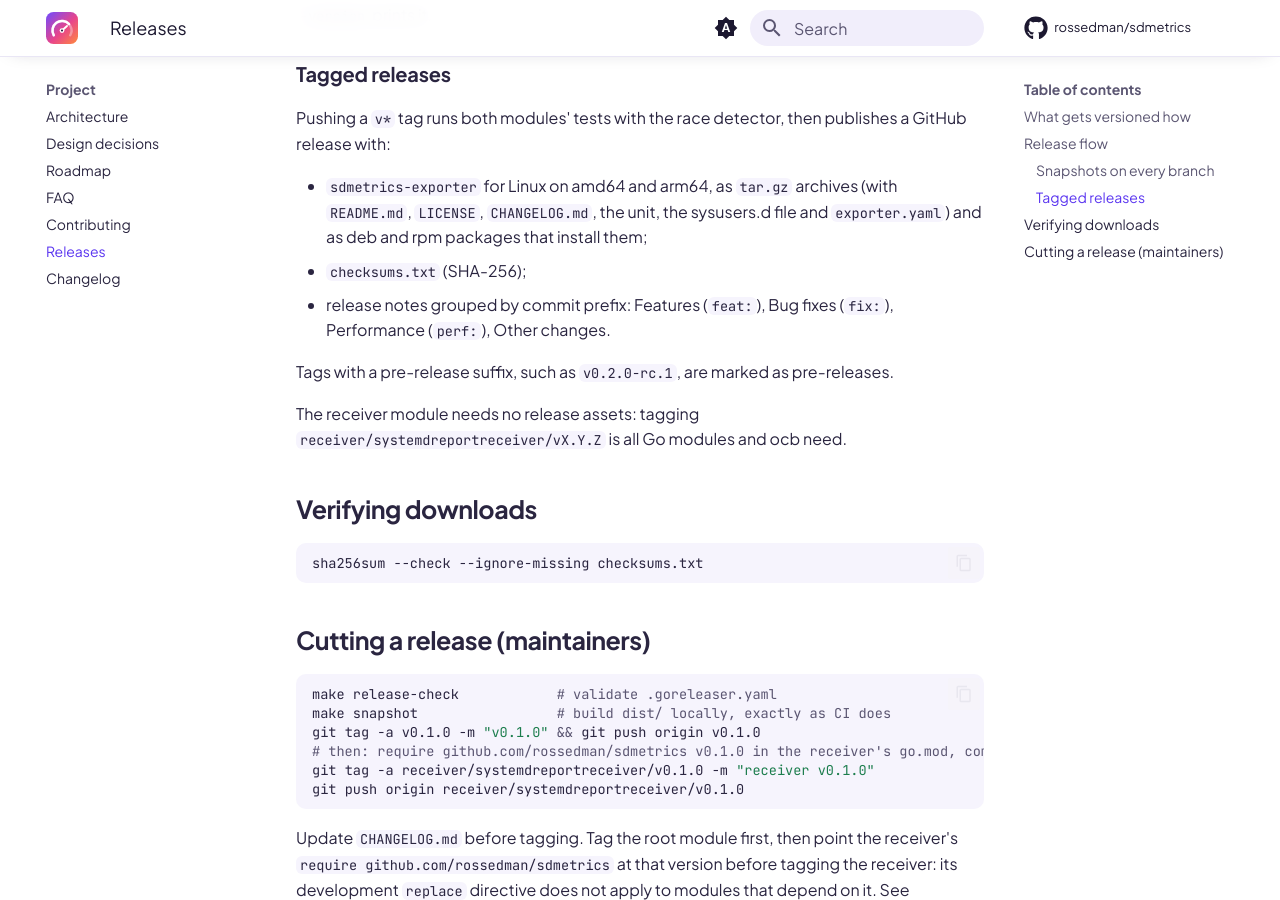
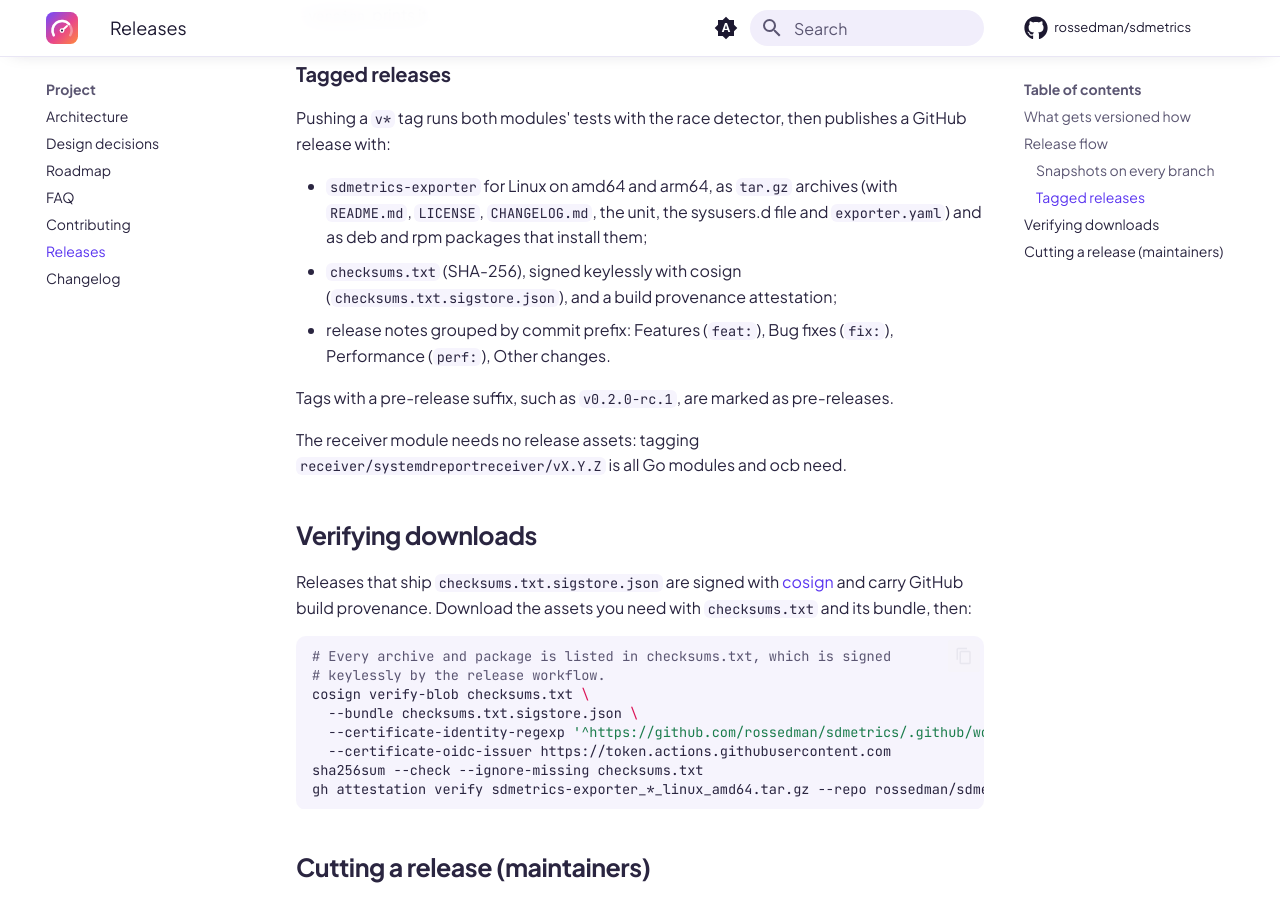
Before and after one commit to rossedman/sdmetrics, an MkDocs documentation site: the page built from docs/project/releases.md, in a window 1280 px wide and 900 px high, scrolled down 1202 px. Built offline with MkDocs 1.6.1 and Material for MkDocs 9.7.7, drawn with Linux system fonts in a browser that asks for light colours; comment, search, counter and statistics services are not loaded.

Commit message:
build: sign release checksums with cosign and attest provenance
Keyless Sigstore signing with the release workflow's OIDC identity, a
build provenance attestation, no build caches in release jobs, and the
verification commands in SECURITY.md and the releases page.

Co-Authored-By: Claude Opus 5.5 <noreply@anthropic.com>
Claude-Session: https://claude.ai/code/session_01TduKFE9weAFy1b5vGMPxxE

````diff
--- a/docs/project/releases.md
+++ b/docs/project/releases.md
@@ -29,7 +29,7 @@ flowchart LR
     snap --> art["workflow artifact<br/>sdmetrics-snapshot-&lt;branch&gt;<br/>(kept 14 days)"]
     tag["push tag v0.1.0"] --> test["go test -race, both modules"]
     test --> rel["GoReleaser release"]
-    rel --> gh["GitHub release<br/>tarballs · deb · rpm · checksums · notes"]
+    rel --> gh["GitHub release<br/>tarballs · deb · rpm · signed checksums · notes"]
 ```
 
 ### Snapshots on every branch
@@ -50,7 +50,8 @@ publishes a GitHub release with:
 - `sdmetrics-exporter` for Linux on amd64 and arm64, as `tar.gz` archives
   (with `README.md`, `LICENSE`, `CHANGELOG.md`, the unit, the sysusers.d file
   and `exporter.yaml`) and as deb and rpm packages that install them;
-- `checksums.txt` (SHA-256);
+- `checksums.txt` (SHA-256), signed keylessly with cosign
+  (`checksums.txt.sigstore.json`), and a build provenance attestation;
 - release notes grouped by commit prefix: Features (`feat:`), Bug fixes
   (`fix:`), Performance (`perf:`), Other changes.
 
@@ -62,8 +63,19 @@ The receiver module needs no release assets: tagging
 
 ## Verifying downloads
 
+Releases that ship `checksums.txt.sigstore.json` are signed with
+[cosign](https://docs.sigstore.dev/) and carry GitHub build provenance. Download the assets you need with `checksums.txt` and its
+bundle, then:
+
 ```sh
+# Every archive and package is listed in checksums.txt, which is signed
+# keylessly by the release workflow.
+cosign verify-blob checksums.txt \
+  --bundle checksums.txt.sigstore.json \
+  --certificate-identity-regexp '^https://github.com/rossedman/sdmetrics/.github/workflows/release.yml@refs/tags/v' \
+  --certificate-oidc-issuer https://token.actions.githubusercontent.com
 sha256sum --check --ignore-missing checksums.txt
+gh attestation verify sdmetrics-exporter_*_linux_amd64.tar.gz --repo rossedman/sdmetrics
 ```
 
 ## Cutting a release (maintainers)
````
Also changed, not shown: .goreleaser.yaml (+9 -0 lines), CHANGELOG.md (+3 -0 lines), SECURITY.md (+20 -0 lines), 1 other file.
